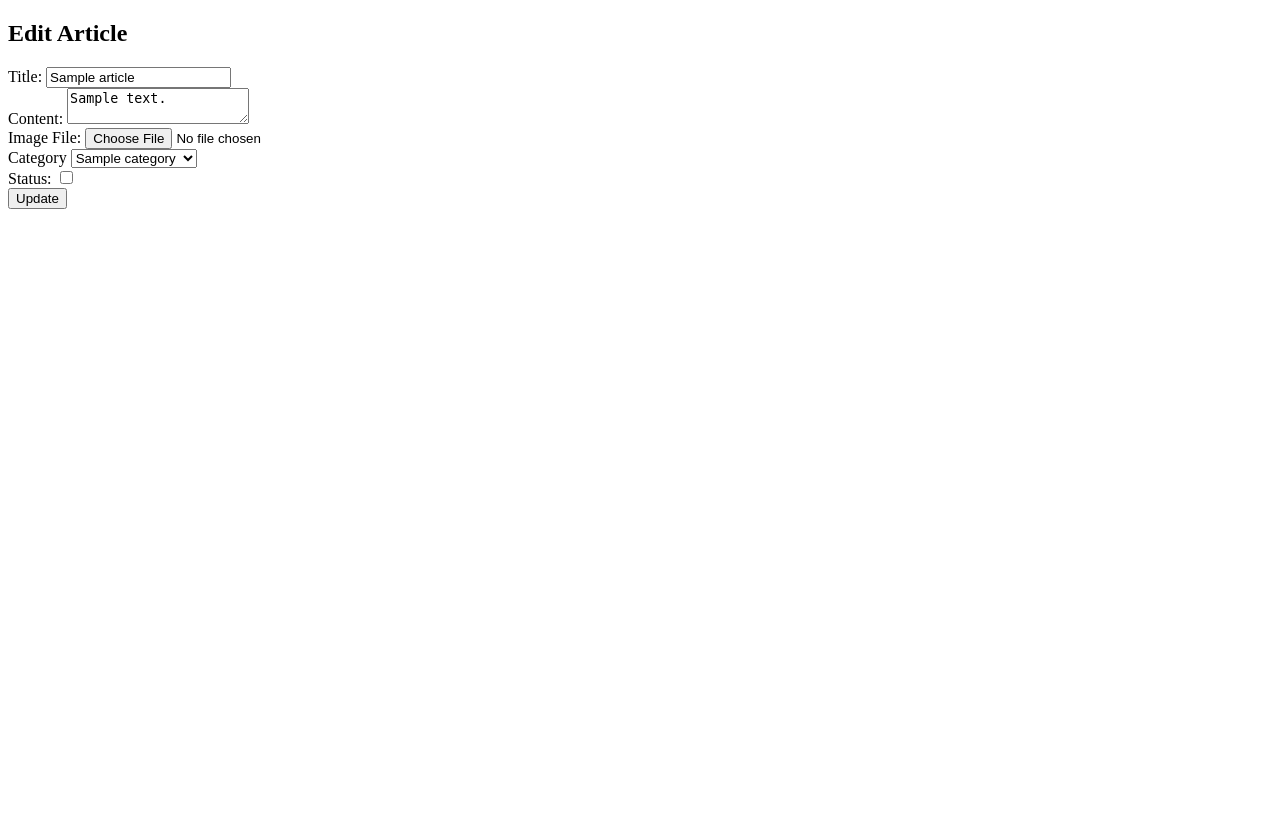
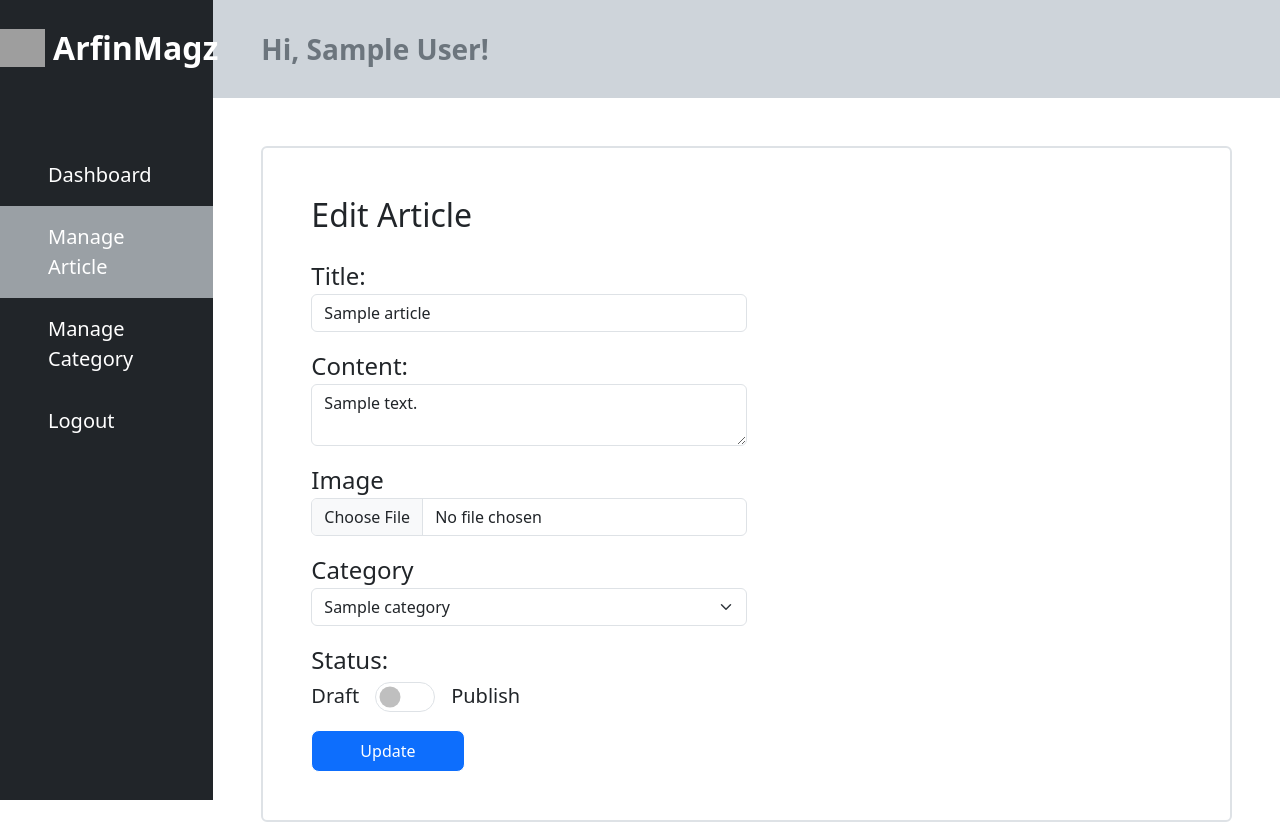
Before and after one commit to arfindwio/practice-jwp-project, a PHP site: page /admin/edit-article.php?id=1 in a window 1280 px wide. Before the commit the page ends 209 px from the top, so only its background shows below. Run offline with PHP 8.4, Linux system fonts and the light colour scheme; the visitor is signed in with stand-in values (Sample User, id 1); tables that the repository leaves empty or names only in its code hold one stand-in row (values such as "Sample post"); grey boxes are pictures that could not be loaded.

Commit message:
feat: add styling in edit-article.php

```diff
--- a/admin/create-article.php
+++ b/admin/create-article.php
@@ -204,9 +204,7 @@ if ($_SERVER['REQUEST_METHOD'] === 'POST') {
         <!-- Main Section End -->
     </div>
 
-
-
-
+    <script src="https://cdn.jsdelivr.net/npm/bootstrap@5.3.2/dist/js/bootstrap.bundle.min.js" integrity="sha384-C6RzsynM9kWDrMNeT87bh95OGNyZPhcTNXj1NW7RuBCsyN/o0jlpcV8Qyq46cDfL" crossorigin="anonymous"></script>
 </body>
 
 </html>
--- a/admin/edit-article.php
+++ b/admin/edit-article.php
@@ -101,34 +101,88 @@ if ($_SERVER['REQUEST_METHOD'] === 'GET') {
         <meta charset="UTF-8">
         <meta name="viewport" content="width=device-width, initial-scale=1.0">
         <title>Edit Article</title>
+        <link href="https://cdn.jsdelivr.net/npm/bootstrap@5.3.2/dist/css/bootstrap.min.css" rel="stylesheet" integrity="sha384-T3c6CoIi6uLrA9TneNEoa7RxnatzjcDSCmG1MXxSR1GAsXEV/Dwwykc2MPK8M2HN" crossorigin="anonymous">
+        <style>
+            .sidebar-hover:hover {
+                background-color: rgba(206, 212, 218, .3);
+
+            }
+
+            .sidebar-selected {
+                background-color: rgba(206, 212, 218, .7);
+
+            }
+
+            td,
+            th {
+                border: 1px solid #dddddd;
+                text-align: left;
+                padding: 8px;
+            }
+
+            tr:nth-child(even) {
+                background-color: #dddddd;
+            }
+        </style>
     </head>
 
     <body>
-        <h2>Edit Article</h2>
+        <!-- Sidebar Section Start -->
+        <div class="col-2 bg-dark" style="position: fixed;height: 100vh;">
+            <a href="index.php" class="d-flex justify-content-center align-items-center text-decoration-none text-white text-center py-4 p-0 m-0">
+                <img src="../src/image/logo-magz.svg" alt="logo" style="width: 50px;">
+                <span class="fs-2 fw-bold ms-2">ArfinMagz</span>
+            </a>
+            <a href="dashboard.php" class="fs-5 d-block sidebar-hover text-white text-decoration-none py-3 px-5 mt-5" style="width: 100%;">
+                Dashboard
+            </a>
+            <a href="manage-article.php" class="fs-5 d-block sidebar-selected text-white text-decoration-none py-3 px-5" style="width: 100%;">
+                Manage Article
+            </a>
+            <a href="manage-category.php" class="fs-5 d-block sidebar-hover text-white text-decoration-none py-3 px-5" style="width: 100%;">
+                Manage Category
+            </a>
+            <a href="logout.php" class="fs-5 d-block sidebar-hover text-white text-decoration-none py-3 px-5" style="width: 100%;">
+                Logout
+            </a>
+        </div>
+        <!-- Sidebar Section End -->
 
-        <form method="post" action="edit-article.php?id=<?php echo $articleData['id']; ?>" enctype="multipart/form-data">
-            <!-- Hidden input to store the article ID -->
+        <div class="col-10 float-end">
+            <!-- Navbar Section Start -->
+            <nav class="bg-dark-subtle shadow-md">
+                <div class="container-fluid px-5 py-4">
+                    <p class="text-secondary fs-3 fw-bold p-0 py-1 m-0">Hi, <?php echo isset($_SESSION['name']) ? $_SESSION['name'] : 'Admin'; ?>!</p>
+                </div>
+            </nav>
+            <!-- Navbar Section Start -->
+
+            <!-- Main Section Start -->
+            <div class="container-fluid px-5 pt-5">
+                <div class="border border-2 rounded-2 p-5 m-0">
+                    <h2 class="fs-2 mb-4">Edit Article</h2>
+
+                    <div>
+                        <form method="post" action="edit-article.php" action="edit-article.php?id=<?php echo $articleData['id']; ?>" enctype="multipart/form-data">
                             <input type="hidden" name="article_id" value="<?php echo $articleData['id']; ?>">
-            <!-- Hidden input to store the existing image URL -->
+
                             <input type="hidden" name="existing_image" value="<?php echo $articleData['image']; ?>">
 
-            <label for="title">Title:</label>
-            <input type="text" id="title" name="title" value="<?php echo $articleData['title']; ?>" required>
-
-            <br>
-
-            <label for="content">Content:</label>
-            <textarea id="content" name="content" required><?php echo $articleData['content']; ?></textarea>
-
-            <br>
-
-            <label for="image">Image File:</label>
-            <input type="file" id="image" name="image" accept="image/*">
-
-            <br>
-
-            <label for="category_id">Category</label>
-            <select name="category_id" id="category_id">
+                            <div class="d-flex flex-column mb-3">
+                                <label for="title" class="fs-4">Title:</label>
+                                <input type="text" id="title" name="title" class="form-control" style="width: 50%" placeholder="Input article title" value="<?php echo $articleData['title']; ?>" required>
+                            </div>
+                            <div class="d-flex flex-column mb-3">
+                                <label for="content" class="fs-4">Content:</label>
+                                <textarea id="content" name="content" class="form-control" style="width: 50%" placeholder="Input article content" required><?php echo $articleData['content']; ?></textarea>
+                            </div>
+                            <div class="d-flex flex-column mb-3">
+                                <label for="image" class="fs-4">Image</label>
+                                <input type="file" id="image" name="image" accept="image/*" class="form-control" style="width: 50%">
+                            </div>
+                            <div class="d-flex flex-column mb-3">
+                                <label for="category_id" class="fs-4">Category</label>
+                                <select name="category_id" id="category_id" class="form-select" style="width: 50%" aria-label="Default select example">
                                     <option selected hidden>Choose Category</option>
 
                                     <?php
@@ -139,16 +193,28 @@ if ($_SERVER['REQUEST_METHOD'] === 'GET') {
                                     }
                                     ?>
                                 </select>
+                            </div>
 
-            <br>
+                            <div class="d-flex flex-column mb-3">
+                                <label for="status" class="fs-4">Status:</label>
+                                <div class="d-flex align-items-center">
+                                    <p class="p-0 m-0 me-3 fs-5">Draft</p>
+                                    <div class="form-check form-switch d-flex">
+                                        <input type="checkbox" id="status" name="status" class="form-check-input" role="switch" id="flexSwitchCheckDefault" style="height: 30px; width: 60px" <?php echo ($articleData['status'] == 1) ? "checked" : ""; ?>>
+                                    </div>
+                                    <p class="p-0 m-0 ms-3 fs-5">Publish</p>
+                                </div>
+                            </div>
 
-            <label for="status">Status:</label>
-            <input type="checkbox" id="status" name="status" <?php echo ($articleData['status'] == 1) ? "checked" : ""; ?>>
-
-            <br>
-
-            <input type="submit" value="Update">
+                            <input type="submit" value="Update" class="bg-primary text-white rounded-3 border border-1 border-white py-2 px-5">
                         </form>
+                    </div>
+                    </form>
+                </div>
+            </div>
+            <!-- Main Section End -->
+        </div>
+        <script src="https://cdn.jsdelivr.net/npm/bootstrap@5.3.2/dist/js/bootstrap.bundle.min.js" integrity="sha384-C6RzsynM9kWDrMNeT87bh95OGNyZPhcTNXj1NW7RuBCsyN/o0jlpcV8Qyq46cDfL" crossorigin="anonymous"></script>
     </body>
 
     </html>
@@ -172,5 +238,7 @@ if ($_SERVER['REQUEST_METHOD'] === 'POST') {
     }
 
     updateArticle($conn, $articleId, $title, $content, $image, $categoryId, $status);
+    header("Location: manage-article.php");
+    exit();
 }
 ?>
```
Lines whose indentation alone changed are shown as unchanged.
